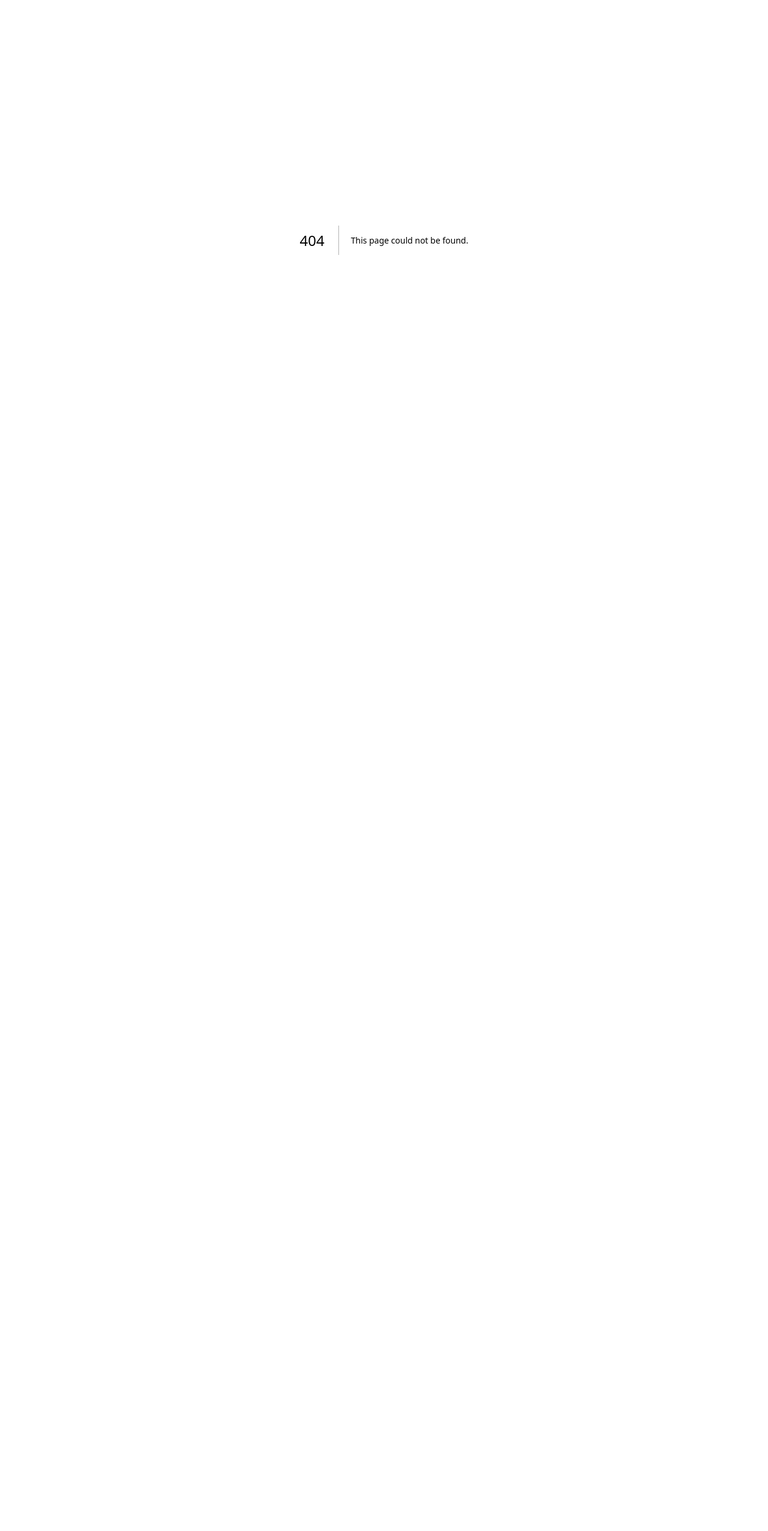
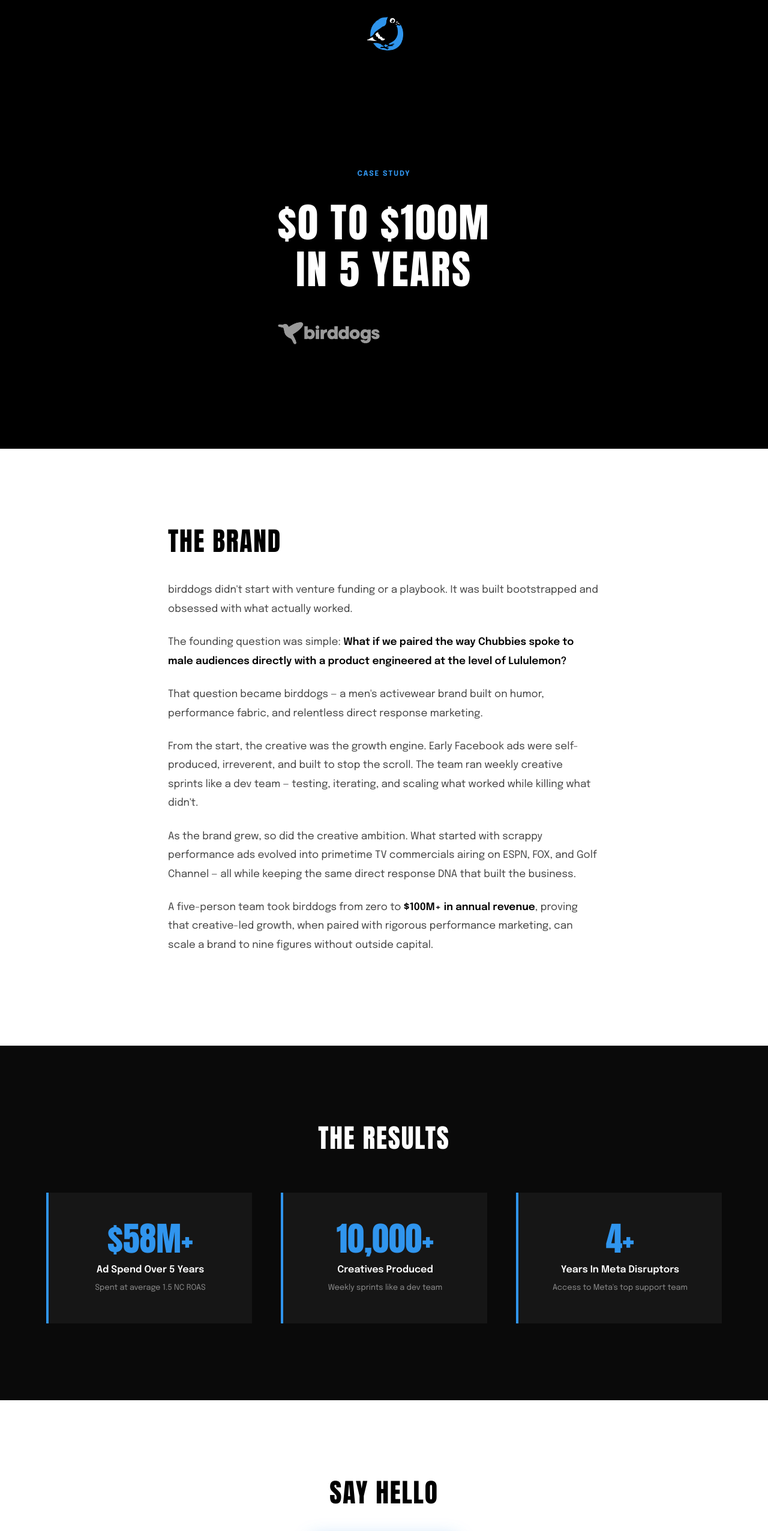
Before and after one commit to PlumpPear/paidcreative, a Next.js app: page /birddogs in a window 1280 px wide. Before the commit this address had no page. Shown: the top 2552 px of the page at 60% size. Before the commit the page ends 800 px from the top, so only its background shows below. Built offline with nearby package versions, Linux system fonts and the light colour scheme.

Commit message:
Add birddogs case study page
New /birddogs route with hero, brand story, stats, and contact sections
matching the homepage design system. Updated Case Study links across
all page footers and the homepage hero CTA to point to the new page.

https://claude.ai/code/session_01MXaVMakykv2Nd7XdAGZjaL

```diff
--- a/src/app/about/page.tsx
+++ b/src/app/about/page.tsx
@@ -67,7 +67,7 @@ function Footer() {
           <h4>Resources</h4>
           <ul className="footer-links">
             <li>
-              <Link href="#" className="footer-link">
+              <Link href="/birddogs" className="footer-link">
                 Case Studies
               </Link>
             </li>
--- /dev/null
+++ b/src/app/birddogs/page.tsx
@@ -0,0 +1,215 @@
+"use client";
+import Link from "next/link";
+import Image from "next/image";
+
+function Header() {
+  return (
+    <nav className="site-nav casestudy-nav">
+      <div className="nav-container">
+        <Link href="/">
+          <Image
+            src="/paid-creative-pigeon-logo.png"
+            alt="Paid Creative"
+            width={60}
+            height={60}
+            className="nav-logo-img"
+          />
+        </Link>
+      </div>
+    </nav>
+  );
+}
+
+function Hero() {
+  return (
+    <section className="casestudy-hero">
+      <div className="casestudy-hero-content fade-in-up">
+        <p className="casestudy-label">Case Study</p>
+        <h1>
+          $0 to $100M<br />
+          in 5 years
+        </h1>
+        <img
+          src="/birddogs_logo_1.png"
+          alt="birddogs"
+          className="casestudy-brand-logo"
+        />
+      </div>
+    </section>
+  );
+}
+
+function BrandStory() {
+  return (
+    <section className="casestudy-story">
+      <div className="casestudy-story-content">
+        <h2 className="casestudy-story-heading">The Brand</h2>
+        <div className="casestudy-story-body">
+          <p>
+            birddogs didn&apos;t start with venture funding or a playbook. It was built bootstrapped and
+            obsessed with what actually worked.
+          </p>
+          <p>
+            The founding question was simple: <strong>What if we paired the way Chubbies spoke to male
+            audiences directly with a product engineered at the level of Lululemon?</strong>
+          </p>
+          <p>
+            That question became birddogs — a men&apos;s activewear brand built on humor, performance
+            fabric, and relentless direct response marketing.
+          </p>
+          <p>
+            From the start, the creative was the growth engine. Early Facebook ads were self-produced,
+            irreverent, and built to stop the scroll. The team ran weekly creative sprints like a dev
+            team — testing, iterating, and scaling what worked while killing what didn&apos;t.
+          </p>
+          <p>
+            As the brand grew, so did the creative ambition. What started with scrappy performance ads
+            evolved into primetime TV commercials airing on ESPN, FOX, and Golf Channel — all while
+            keeping the same direct response DNA that built the business.
+          </p>
+          <p>
+            A five-person team took birddogs from zero to <strong>$100M+ in annual revenue</strong>,
+            proving that creative-led growth, when paired with rigorous performance marketing, can
+            scale a brand to nine figures without outside capital.
+          </p>
+        </div>
+      </div>
+    </section>
+  );
+}
+
+function Results() {
+  const stats = [
+    {
+      value: "$58M+",
+      label: "Ad Spend Over 5 Years",
+      description: "Spent at average 1.5 NC ROAS",
+    },
+    {
+      value: "10,000+",
+      label: "Creatives Produced",
+      description: "Weekly sprints like a dev team",
+    },
+    {
+      value: "4+",
+      label: "Years In Meta Disruptors",
+      description: "Access to Meta's top support team",
+    },
+  ];
+
+  return (
+    <section className="casestudy-results">
+      <div className="section-header">
+        <h2 className="section-title">The Results</h2>
+      </div>
+      <div className="casestudy-results-grid">
+        {stats.map((s) => (
+          <div key={s.label} className="casestudy-stat-item">
+            <div className="stat-number">{s.value}</div>
+            <div className="stat-label">{s.label}</div>
+            <p className="stat-description">{s.description}</p>
+          </div>
+        ))}
+      </div>
+    </section>
+  );
+}
+
+function Contact() {
+  return (
+    <section className="casestudy-contact">
+      <div className="casestudy-contact-content">
+        <h2>Say Hello</h2>
+        <a
+          href="https://calendar.app.google/rrGjcCYtfnHjAqvz7"
+          target="_blank"
+          rel="noopener noreferrer"
+          className="cta-button"
+        >
+          Schedule 30 Minutes
+        </a>
+      </div>
+    </section>
+  );
+}
+
+function Footer() {
+  return (
+    <footer className="site-footer">
+      <div className="footer-content">
+        <div className="footer-brand">
+          <h3>Paid Creative</h3>
+          <p>
+            Men&apos;s apparel creative agency specializing in performance
+            marketing and brand growth. We help 8 and 9-figure brands build
+            diversified creative portfolios.
+          </p>
+          <a
+            href="https://calendar.app.google/rrGjcCYtfnHjAqvz7"
+            target="_blank"
+            rel="noopener noreferrer"
+            className="cta-button"
+          >
+            Get Started
+          </a>
+        </div>
+        <div className="footer-column">
+          <h4>Company</h4>
+          <ul className="footer-links">
+            <li>
+              <Link href="/" className="footer-link">
+                Home
+              </Link>
+            </li>
+            <li>
+              <Link href="/about" className="footer-link">
+                About
+              </Link>
+            </li>
+          </ul>
+        </div>
+        <div className="footer-column">
+          <h4>Services</h4>
+          <ul className="footer-links">
+            <li>Creative Strategy</li>
+            <li>Video Production</li>
+            <li>Media Buying</li>
+          </ul>
+        </div>
+        <div className="footer-column">
+          <h4>Resources</h4>
+          <ul className="footer-links">
+            <li>
+              <Link href="/birddogs" className="footer-link">
+                Case Studies
+              </Link>
+            </li>
+            <li>
+              <Link href="#" className="footer-link">
+                Privacy Policy
+              </Link>
+            </li>
+          </ul>
+        </div>
+      </div>
+      <div className="footer-bottom">
+        <p>&copy; 2026 Paid Creative. All rights reserved.</p>
+      </div>
+    </footer>
+  );
+}
+
+export default function Birddogs() {
+  return (
+    <>
+      <Header />
+      <main>
+        <Hero />
+        <BrandStory />
+        <Results />
+        <Contact />
+      </main>
+      <Footer />
+    </>
+  );
+}
--- a/src/app/globals.css
+++ b/src/app/globals.css
@@ -662,6 +662,176 @@ body {
   }
 }
 
+/* ── Case Study Page ── */
+.casestudy-nav {
+  position: relative;
+  background: var(--color-black);
+}
+
+.casestudy-hero {
+  min-height: 80vh;
+  padding: 6rem 6%;
+  background: var(--color-black);
+  color: var(--color-white);
+  display: flex;
+  align-items: center;
+  justify-content: center;
+  text-align: center;
+}
+
+.casestudy-hero-content {
+  max-width: 900px;
+  margin: 0 auto;
+}
+
+.casestudy-label {
+  font-size: 0.75rem;
+  font-weight: 700;
+  letter-spacing: 0.15em;
+  text-transform: uppercase;
+  color: var(--color-blue);
+  margin-bottom: 2rem;
+}
+
+.casestudy-hero h1 {
+  font-family: "Anton", sans-serif;
+  font-size: calc(4vw + 1rem);
+  font-weight: 400;
+  line-height: 1.15;
+  letter-spacing: 0.04em;
+  text-transform: uppercase;
+  margin-bottom: 3rem;
+}
+
+.casestudy-brand-logo {
+  height: 40px;
+  width: auto;
+  filter: grayscale(100%) brightness(0) invert(1);
+  opacity: 0.6;
+}
+
+.casestudy-story {
+  padding: 8rem 6%;
+  background: var(--color-white);
+  color: var(--color-black);
+  display: flex;
+  justify-content: center;
+}
+
+.casestudy-story-content {
+  max-width: 720px;
+  width: 100%;
+}
+
+.casestudy-story-heading {
+  font-family: "Anton", sans-serif;
+  font-size: calc(2.16vw + 1rem);
+  font-weight: 400;
+  line-height: 1.2;
+  letter-spacing: 0.04em;
+  text-transform: uppercase;
+  margin-bottom: 2.5rem;
+  color: var(--color-black);
+}
+
+.casestudy-story-body {
+  font-size: 1.0625rem;
+  line-height: 1.85;
+  color: #444;
+}
+
+.casestudy-story-body p {
+  margin-bottom: 1.5rem;
+}
+
+.casestudy-story-body strong {
+  font-weight: 600;
+  color: var(--color-black);
+}
+
+.casestudy-results {
+  padding: 8rem 6%;
+  background: var(--color-gray-900);
+  color: var(--color-white);
+}
+
+.casestudy-results .section-header {
+  text-align: center;
+}
+
+.casestudy-results .section-title {
+  color: var(--color-white);
+}
+
+.casestudy-results-grid {
+  display: grid;
+  grid-template-columns: repeat(3, 1fr);
+  gap: 3rem;
+  max-width: 1200px;
+  margin: 0 auto;
+}
+
+.casestudy-stat-item {
+  text-align: center;
+  padding: 3rem 2rem;
+  background: rgba(255, 255, 255, 0.05);
+  border-left: 4px solid var(--color-blue);
+  transition: all 0.3s ease;
+}
+
+.casestudy-stat-item:hover {
+  transform: translateY(-4px);
+  box-shadow: 0 12px 32px rgba(0, 0, 0, 0.2);
+}
+
+.casestudy-contact {
+  padding: 8rem 6%;
+  background: var(--color-white);
+  color: var(--color-black);
+  text-align: center;
+}
+
+.casestudy-contact-content {
+  max-width: 900px;
+  margin: 0 auto;
+}
+
+.casestudy-contact h2 {
+  font-family: "Anton", sans-serif;
+  font-size: calc(2.16vw + 1rem);
+  font-weight: 400;
+  margin-bottom: 2.5rem;
+  line-height: 1.2;
+  letter-spacing: 0.04em;
+  text-transform: uppercase;
+  color: var(--color-black);
+}
+
+@media (max-width: 1024px) {
+  .casestudy-hero,
+  .casestudy-story,
+  .casestudy-results,
+  .casestudy-contact {
+    padding-left: 5%;
+    padding-right: 5%;
+  }
+}
+
+@media (max-width: 768px) {
+  .casestudy-hero {
+    min-height: 60vh;
+    padding: 5rem 5%;
+  }
+
+  .casestudy-hero h1 {
+    font-size: 2.5rem;
+  }
+
+  .casestudy-results-grid {
+    grid-template-columns: 1fr;
+  }
+}
+
 /* ── Animations ── */
 @keyframes fadeInUp {
   from {
--- a/src/app/page.tsx
+++ b/src/app/page.tsx
@@ -55,7 +55,7 @@ function Hero() {
           Improve Meta ROAS in 2 weeks through better creative and a
           merchandising focused account structure.
         </p>
-        <Link href="#case-studies" className="cta-button">
+        <Link href="/birddogs" className="cta-button">
           $100M Case Study
         </Link>
       </div>
@@ -256,7 +256,7 @@ function Footer() {
           <h4>Resources</h4>
           <ul className="footer-links">
             <li>
-              <Link href="#" className="footer-link">
+              <Link href="/birddogs" className="footer-link">
                 Case Studies
               </Link>
             </li>
```
